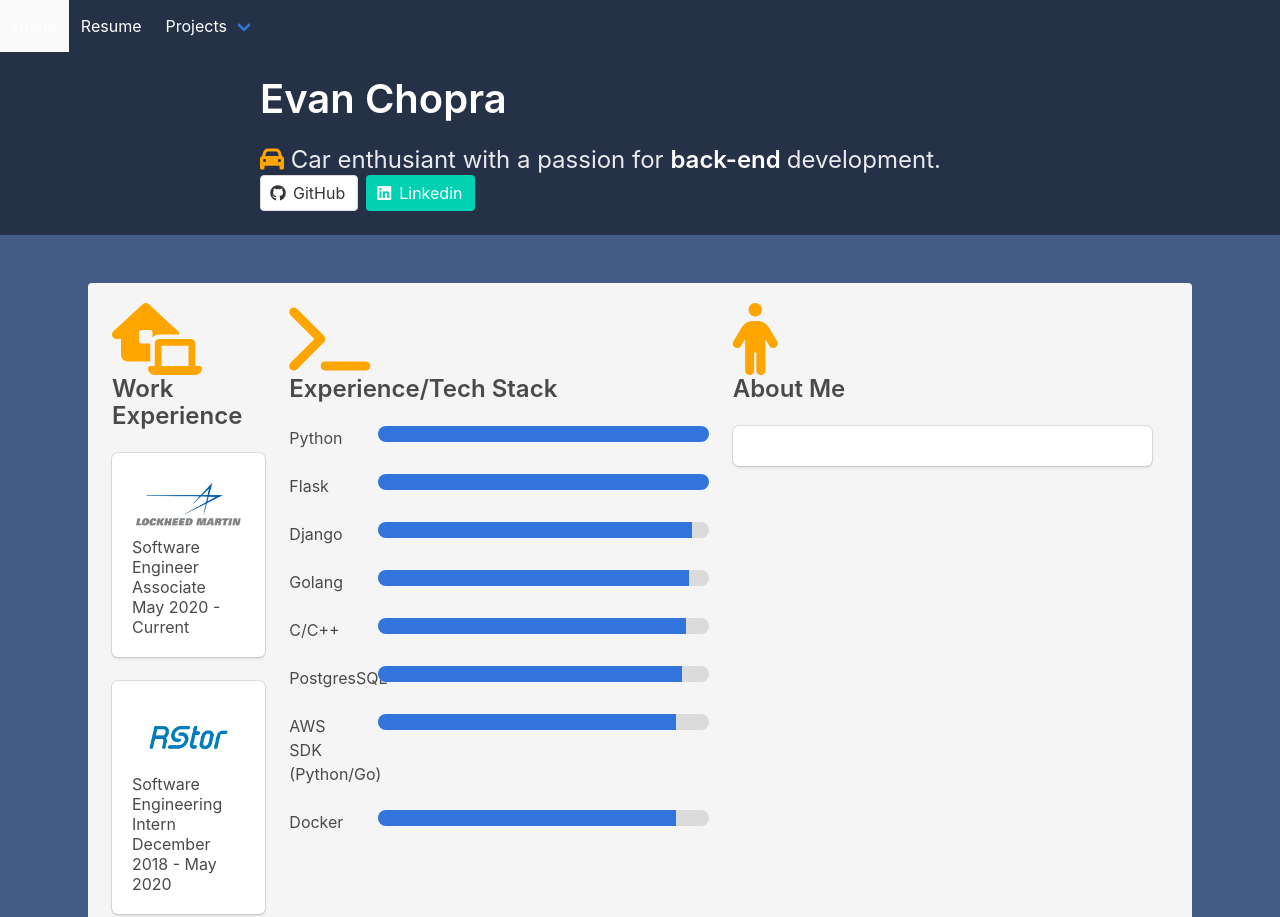
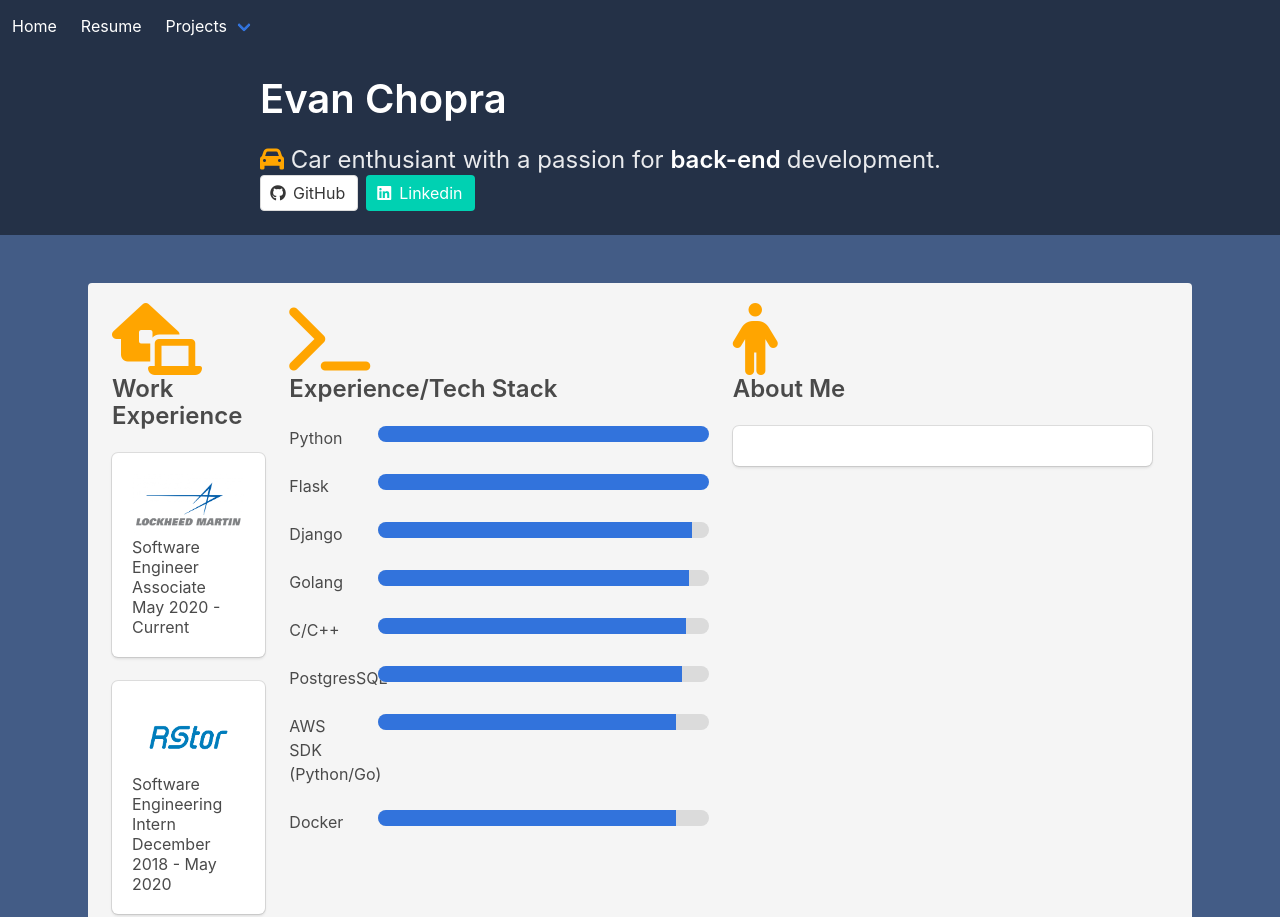
Before and after one commit to Evanj80/PortfolioV2, a website: page index.html in a window 1280 px wide. Shown: the top 917 px of the page. Drawn offline with Linux system fonts and the light colour scheme; a script that the page names is missing.

Commit message:
Mistakes were made

```diff
--- a/index.html
+++ b/index.html
@@ -13,9 +13,9 @@
       <div id="navbarBasicExample" class="navbar-menu" style="
       background-color: #243147">
         <div class="navbar-start">
-          <a href="/"class="navbar-item">
-            <p style="color:white" style="
-            background-color: #243147;">Home</p>
+          <a href="/"class="navbar-item" style="
+          background-color: #243147;">
+            <p style="color:white">Home</p>
           </a>
 
           <a href="/ResumeV2.pdf"class="navbar-item" style="
```
